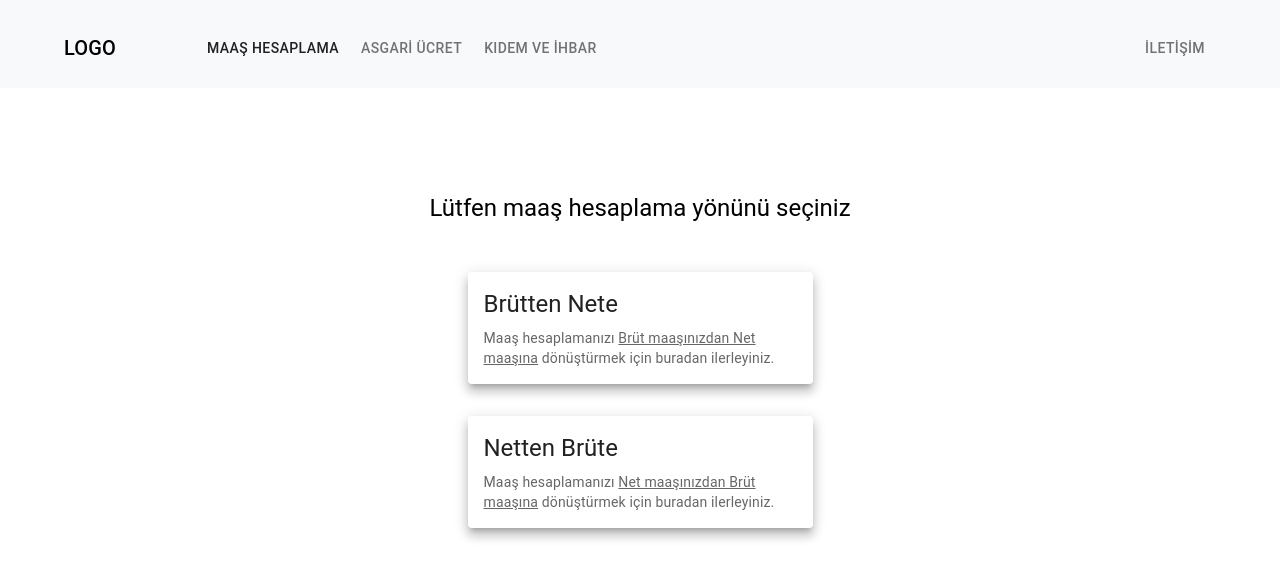
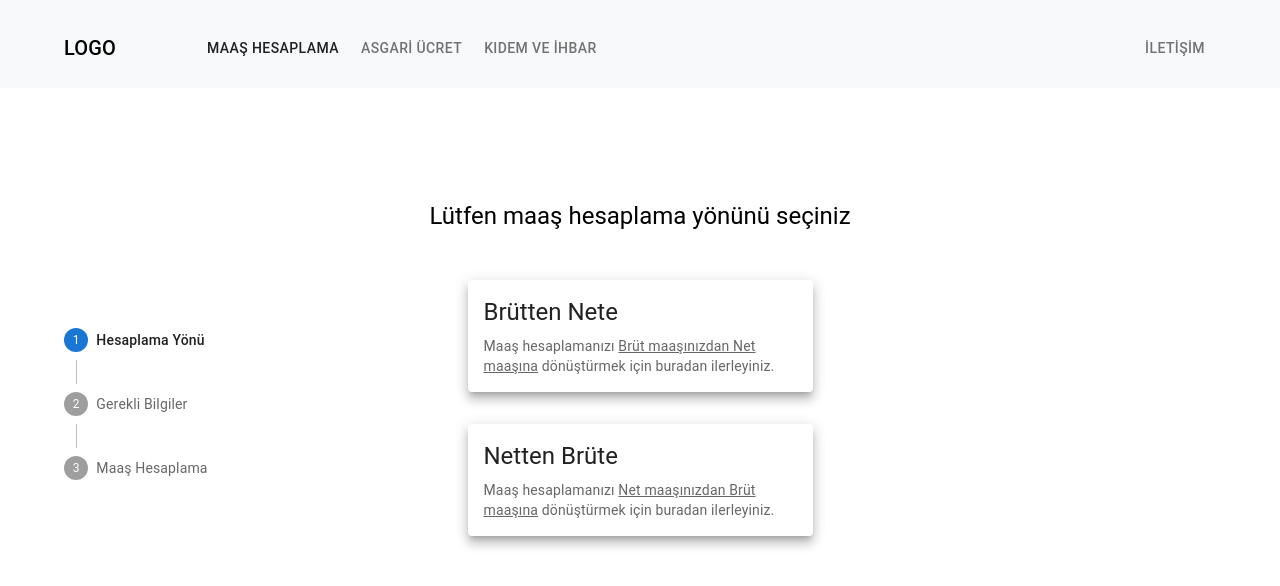
Before and after one commit to ktmrlky/tax-meter, a React (Create React App) app: page /maas-hesaplama in a window 1280 px wide. Shown: the top 586 px of the page. Built offline with nearby package versions, Linux system fonts and the light colour scheme.

Commit message:
Maaş Hesaplama sayfası düzenlendi

```diff
--- a/src/components/navbar/Navbar.css
+++ b/src/components/navbar/Navbar.css
@@ -15,8 +15,7 @@ header {
   height: 2px;
   bottom: 0;
   left: 0;
-  background-color: rgb(0, 0, 0);
-  opacity: 0.2;
+  background-color: #e3dbd9;
   transform-origin: bottom right;
   transition: transform 0.25s ease-out;
 }
--- a/src/components/navbar/Navbar.js
+++ b/src/components/navbar/Navbar.js
@@ -56,7 +56,6 @@ const Navbar = () => {
               aria-controls="menu-appbar"
               aria-haspopup="true"
               onClick={handleOpenNavMenu}
-              color="inherit"
             >
               <MenuIcon />
             </IconButton>
--- a/src/components/salaryCalculation.js/ChooseStep.js
+++ b/src/components/salaryCalculation.js/ChooseStep.js
@@ -8,8 +8,13 @@ import {
 } from "@mui/material";
 import React from "react";
 
-const ChooseStep = ({ nextStep }) => {
+const ChooseStep = ({ nextStep, handleTip }) => {
+  const handleClick = (t, s) => {
+    handleTip(t);
+    nextStep(s);
+  };
   return (
+    <>
       <Grid
         container
         direction={["column", "column"]}
@@ -18,7 +23,13 @@ const ChooseStep = ({ nextStep }) => {
         style={{ minHeight: "70vh" }}
       >
         <Zoom in={true} style={{ transitionDelay: "160ms" }}>
-        <Typography gutterBottom variant="h5" component="div" mb="2rem">
+          <Typography
+            gutterBottom
+            variant="h5"
+            component="div"
+            m="1rem"
+            mb="2rem"
+          >
             Lütfen maaş hesaplama yönünü seçiniz
           </Typography>
         </Zoom>
@@ -26,7 +37,7 @@ const ChooseStep = ({ nextStep }) => {
           <Card
             sx={{ maxWidth: 345, m: "1rem" }}
             raised
-          onClick={() => nextStep(2)}
+            onClick={() => handleClick("Brüt", 1)}
           >
             <CardActionArea>
               <CardContent>
@@ -45,7 +56,7 @@ const ChooseStep = ({ nextStep }) => {
           <Card
             sx={{ maxWidth: 345, m: "1rem" }}
             raised
-          onClick={() => nextStep(3)}
+            onClick={() => handleClick("Net", 1)}
           >
             <CardActionArea>
               <CardContent>
@@ -61,6 +72,7 @@ const ChooseStep = ({ nextStep }) => {
           </Card>
         </Zoom>
       </Grid>
+    </>
   );
 };
 
--- a/src/components/salaryCalculation.js/ClientForms.js
+++ b/src/components/salaryCalculation.js/ClientForms.js
@@ -137,7 +137,7 @@ const ClientForms = ({ tip, nextStep }) => {
                 borderBottom: "5px solid #e3dbd9",
               }}
               variant="outlined"
-              onClick={() => nextStep(4)}
+              onClick={() => nextStep(2)}
             >
               <CardActionArea>
                 <CardContent>
@@ -160,7 +160,7 @@ const ClientForms = ({ tip, nextStep }) => {
                 borderBottom: "5px solid #89b4c4",
               }}
               variant="outlined"
-              onClick={() => nextStep(4)}
+              onClick={() => nextStep(2)}
             >
               <CardActionArea>
                 <CardContent>
--- a/src/components/salaryCalculation.js/DataTable.js
+++ b/src/components/salaryCalculation.js/DataTable.js
@@ -3,7 +3,7 @@ import React from "react";
 
 const DataTable = ({ prevStep }) => {
   return (
-    <div style={{ width: "100%" }}>
+    <div style={{ width: "100%", marginTop: "2rem", marginBottom: "2rem" }}>
       <DataGrid
         hideFooter={true}
         showCellRightBorder
--- /dev/null
+++ b/src/components/salaryCalculation.js/LeftSideStepper.js
@@ -0,0 +1,24 @@
+import { Box, Step, StepButton, Stepper } from "@mui/material";
+import React from "react";
+
+const LeftSideStepper = ({ orientation, steps, activeStep, handleStep }) => {
+  return (
+    <Box
+      sx={
+        orientation === "vertical" ? { maxWidth: "400px" } : { width: "100%" }
+      }
+    >
+      <Stepper activeStep={activeStep} orientation={orientation}>
+        {steps.map((label, index) => (
+          <Step key={label}>
+            <StepButton color="inherit" onClick={() => handleStep(index)}>
+              {label}
+            </StepButton>
+          </Step>
+        ))}
+      </Stepper>
+    </Box>
+  );
+};
+
+export default LeftSideStepper;
--- /dev/null
+++ b/src/components/salaryCalculation.js/SalaryMainPage.js
@@ -0,0 +1,24 @@
+import React, { useState } from "react";
+import ChooseStep from "./ChooseStep";
+import ClientForms from "./ClientForms";
+import DataTable from "./DataTable";
+
+const SalaryMainPage = ({ handleNextStep, step }) => {
+  const [tip, setTip] = useState("");
+
+  const handleTip = (e) => {
+    setTip(e);
+  };
+
+  switch (step) {
+    case 0:
+      return <ChooseStep nextStep={handleNextStep} handleTip={handleTip} />;
+    case 1:
+      return <ClientForms nextStep={handleNextStep} tip={tip} />;
+    case 2:
+      return <DataTable />;
+    default:
+  }
+};
+
+export default SalaryMainPage;
--- a/src/pages/SalaryCalculatıon.js
+++ b/src/pages/SalaryCalculatıon.js
@@ -1,30 +1,42 @@
+import { Grid, Zoom } from "@mui/material";
 import React, { useState } from "react";
-import ChooseStep from "../components/salaryCalculation.js/ChooseStep";
-import ClientForms from "../components/salaryCalculation.js/ClientForms";
-import DataTable from "../components/salaryCalculation.js/DataTable";
+import LeftSideStepper from "../components/salaryCalculation.js/LeftSideStepper";
+import SalaryMainPage from "../components/salaryCalculation.js/SalaryMainPage";
 
 const SalaryCalculatıon = () => {
-  const [step, setStep] = useState(1);
+  const steps = [" Hesaplama Yönü", "Gerekli Bilgiler", "Maaş Hesaplama"];
+  const [step, setStep] = useState(0);
 
-  const handleNextStep = (e) => {
+  const handleStep = (e) => {
     setStep(e);
   };
 
-  const handlePrevStep = () => {
-    setStep(step - 1);
-  };
+  console.log(step);
 
-  switch (step) {
-    case 1:
-      return <ChooseStep nextStep={handleNextStep} />;
-    case 2:
-      return <ClientForms nextStep={handleNextStep} tip="Brüt" />;
-    case 3:
-      return <ClientForms nextStep={handleNextStep} tip="Net" />;
-    case 4:
-      return <DataTable prevStep={handlePrevStep} />;
-    default:
-  }
+  return (
+    <>
+      <Zoom in={true} style={{ transitionDelay: "160ms" }}>
+        <Grid
+          container
+          justifyContent="center"
+          alignItems="center"
+          style={
+            step === 2
+              ? { marginTop: "2rem" }
+              : { position: "absolute", top: "40vh", left: "-63vh" }
+          }
+        >
+          <LeftSideStepper
+            orientation={step === 2 ? "horizontal" : "vertical"}
+            steps={steps}
+            activeStep={step}
+            handleStep={handleStep}
+          />
+        </Grid>
+      </Zoom>
+      <SalaryMainPage step={step} handleNextStep={handleStep} />
+    </>
+  );
 };
 
 export default SalaryCalculatıon;
```
Lines whose indentation alone changed are shown as unchanged.
